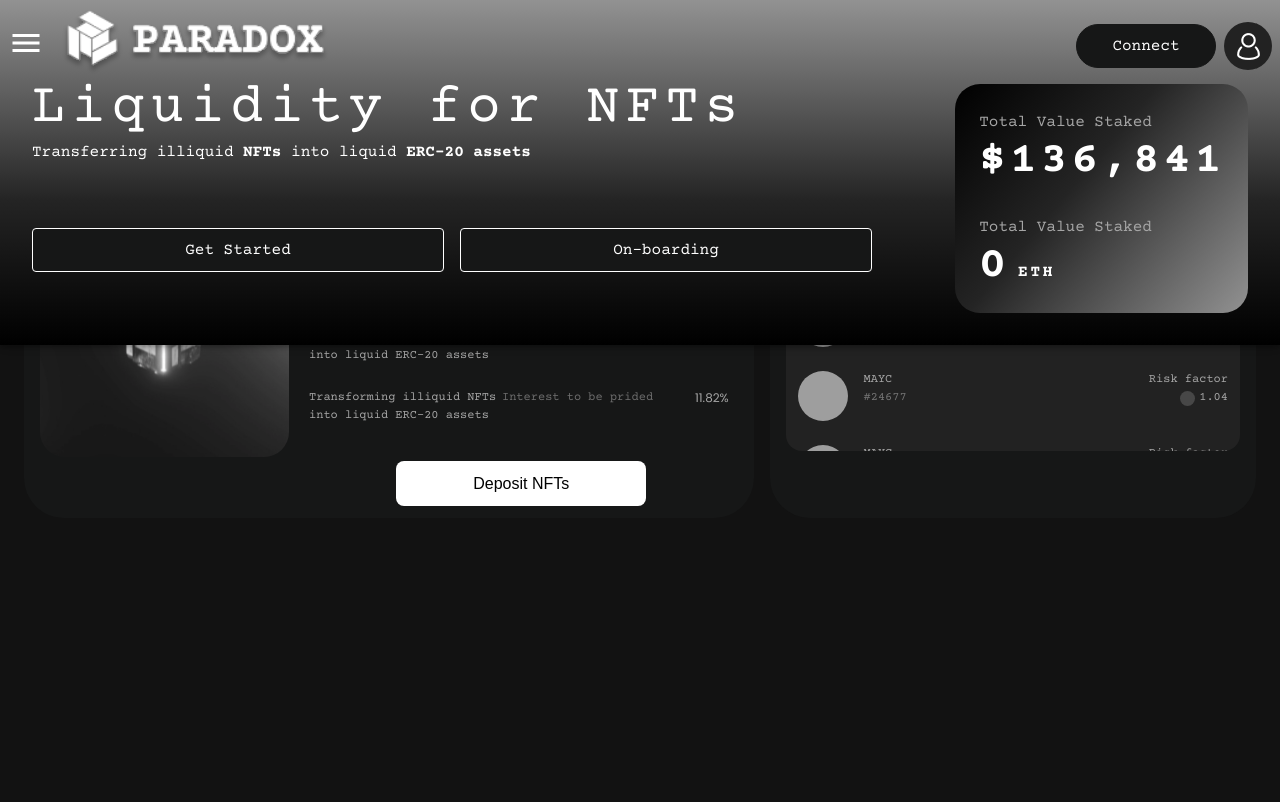
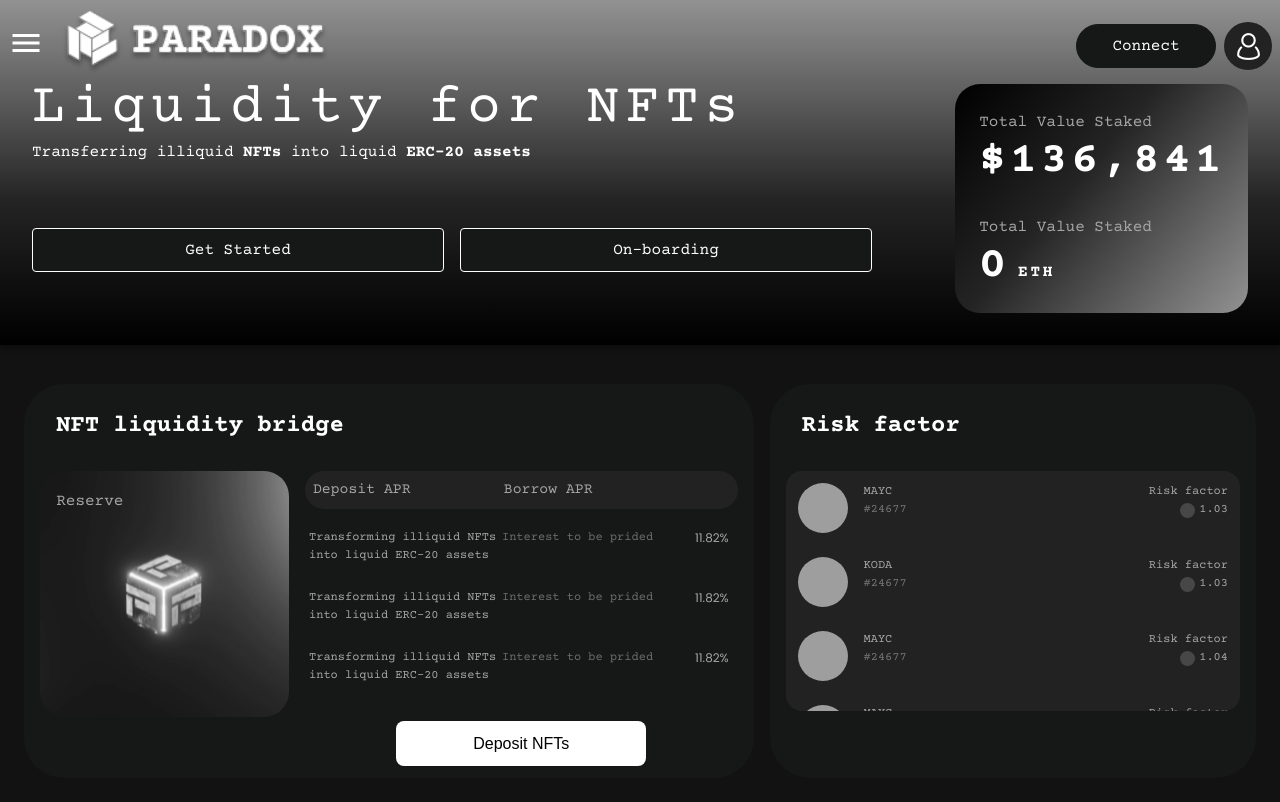
Before and after one commit to ishagupta3011/paradox-ui, a React (Create React App) app: page / in a window 1280 px wide. Built offline with nearby package versions, Linux system fonts and the light colour scheme; grey boxes are pictures that could not be loaded.

Commit message:
Added fix for header and dashboard

```diff
--- a/src/App.scss
+++ b/src/App.scss
@@ -3,7 +3,6 @@
 body {
 	margin: 0;
 	padding: 0;
-	overflow: hidden;
 }
 
 .main-component {
--- a/src/components/MainComponent.js
+++ b/src/components/MainComponent.js
@@ -57,14 +57,18 @@ export default function MainComponent() {
 		}),
 	}));
 
-	const DrawerHeader = styled('div')(({ theme }) => ({
-		display: 'flex',
-		alignItems: 'center',
-		padding: theme.spacing(0, 1),
-		// necessary for content to be below app bar
-		...theme.mixins.toolbar,
-		justifyContent: 'flex-end',
-	}));
+	const DrawerHeader = styled('div')(({ theme }) => {
+		console.log(theme.mixins.toolbar);
+		return {
+			display: 'flex',
+			alignItems: 'center',
+			padding: theme.spacing(0, 1),
+			// necessary for content to be below app bar
+			// ...theme.mixins.toolbar,
+			minHeight: '45vh',
+			justifyContent: 'flex-end',
+		};
+	});
 
 	const handleSideNavClick = (val) => {
 		setShowSideNav(val);
@@ -73,7 +77,10 @@ export default function MainComponent() {
 	return (
 		<Box sx={{ display: 'flex' }}>
 			<CssBaseline />
-			<AppBar position='fixed' open={showSideNav}>
+			<AppBar
+				position='fixed'
+				open={showSideNav}
+				className='header-height'>
 				<Header
 					handleSideNavClick={handleSideNavClick}
 					open={showSideNav}
@@ -85,7 +92,7 @@ export default function MainComponent() {
 				open={showSideNav}
 				handleSideNavClick={handleSideNavClick}
 			/>
-			<Main open={showSideNav}>
+			<Main open={showSideNav} className='main-component-height'>
 				<DrawerHeader />
 				<Routes>
 					<Route path='/' element={<Dashboard />} />
--- a/src/components/header/Header.js
+++ b/src/components/header/Header.js
@@ -23,7 +23,7 @@ export default function Header(props) {
 	const { handleSideNavClick, open, totalRevenue, totalValue } = props;
 
 	return (
-		<div className='header-container'>
+		<div className='header-container' id='header-container'>
 			<Grid
 				container
 				spacing={1}
--- a/src/styles/common-styles.scss
+++ b/src/styles/common-styles.scss
@@ -27,43 +27,40 @@
 
 /* Handle */
 ::-webkit-scrollbar-thumb {
-    background: #D9D9D9;
+	background: #d9d9d9;
 	border-radius: 10px; /* Color of the scrollbar handle */
 }
 
 /* Handle on hover */
 ::-webkit-scrollbar-thumb:hover {
-    background: #D9D9D9; /* Color of the scrollbar handle on hover */
+	background: #d9d9d9; /* Color of the scrollbar handle on hover */
 }
 
-  .container-card{
+.container-card {
 	background-color: #161717;
 	display: flex;
 	flex-direction: column;
-    gap:1rem;
+	gap: 1rem;
 	border: 5px transparent;
 	border-radius: 2.5rem;
 	padding: 0.75rem 1rem;
 }
-.w-50{
-    width:50%;
+.w-50 {
+	width: 50%;
 }
-.w-10{
+.w-10 {
 	width: 10%;
 }
 
-body{
-
-}
-.w-60{
+.w-60 {
 	width: 60%;
 }
-.w-40{
+.w-40 {
 	width: 40%;
 }
 
-.data-card-heading{
-  color: #FFFFFF;
+.data-card-heading {
+	color: #ffffff;
 	font-style: normal;
 	font-weight: 700;
 	font-size: 24px;
--- a/src/styles/header.scss
+++ b/src/styles/header.scss
@@ -9,6 +9,7 @@
 		rgba(36, 36, 36, 1) 42%,
 		rgba(146, 146, 146, 1) 100%
 	);
+	max-height: 45vh;
 }
 
 .profile-wrapper {
```
Lines whose indentation alone changed are shown as unchanged.
